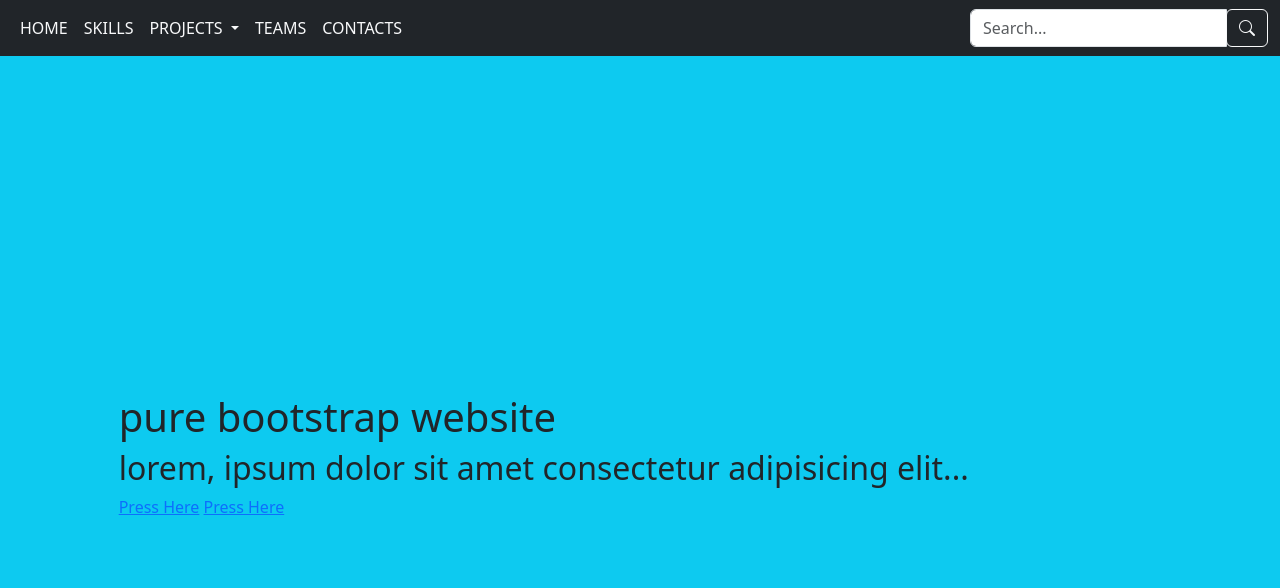
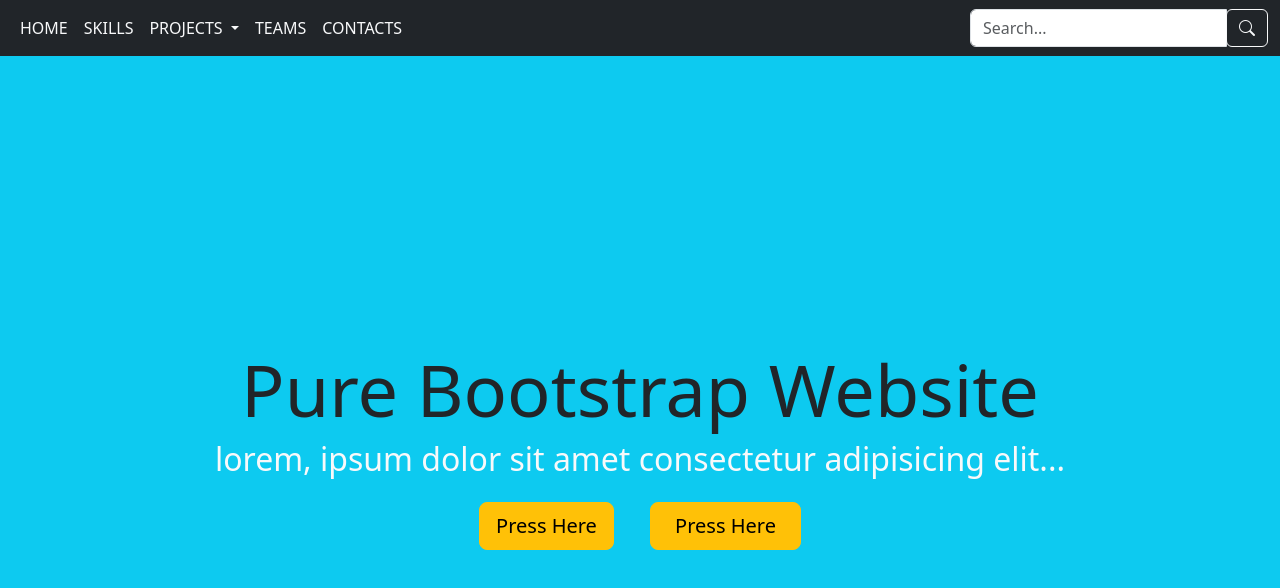
Before and after one commit to indexofmayankmari/bootstrap-udemy-1, a plain HTML site: page index.html in a window 1280 px wide. Drawn offline with nearby package versions, Linux system fonts and the light colour scheme.

Commit message:
didagain

```diff
--- a/index.html
+++ b/index.html
@@ -83,15 +83,15 @@
   <section>
     <div class="container-fluid">
       <div class="row bg-info justify-content-center align-items-center" style="height: 100vh;">
-        <div class="col-sm-10">
-          <h1><span>pure bootstrap
-            <span>website</span>
+        <div class="col-sm-10 text-center">
+          <h1 class="display-2 text-capitalize"><span>pure bootstrap
+            <span class="text-while font-weight-bold">website</span>
           </span></h1>
-          <h2>lorem, ipsum dolor sit amet consectetur
+          <h2 class="font-weight-light font-italic text-light">lorem, ipsum dolor sit amet consectetur
             adipisicing elit...
           </h2>
-          <a href="#">Press Here</a>
-          <a href="#">Press Here</a>
+          <a class="btn btn-warning btn-lg px-3 m-3" href="#">Press Here</a>
+          <a class="btn btn-warning btn-lg px-4 m-3" href="#">Press Here</a>
         </div>
       </div>
     </div>
```
